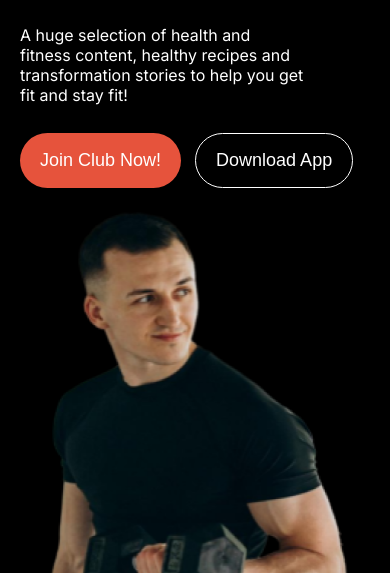
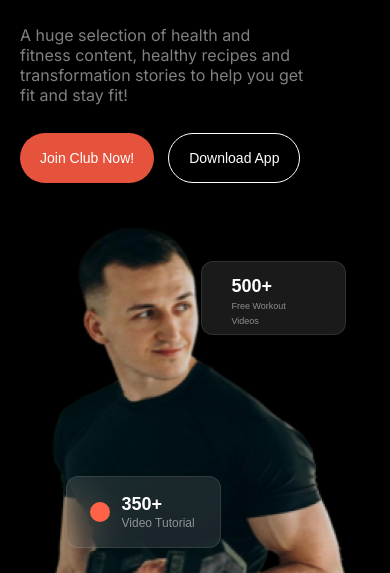
Before and after one commit to ashrafulhossain1/assignment-two, a plain HTML site: page index.html in a window 390 px wide. Shown: the part 271-844 px from the top of the page. Drawn offline with Linux system fonts and the light colour scheme; a web font is replaced by a local one.

Commit message:
full complate

```diff
--- a/index.html
+++ b/index.html
@@ -40,6 +40,22 @@
                 </div>
                 <div class="banner-image">
                     <img src="images/Images 2.png" alt="">
+                    <!-- badge -->
+                    <button class="badge-one">
+                        <div class="badge-circle"></div>
+                        <div>
+                            <span class="title">350+</span><br>
+                            <span class="description">Video Tutorial</span>
+                        </div>
+                    </button>
+
+                    <button class="badge-two">
+                        <div>
+                            <span class="title">500+</span><br>
+                            <span class="description">Free Workout Videos</span>
+                        </div>
+                    </button>
+                    <!-- badge -->
                 </div>
             </div>
         </div>
--- a/styles/responsive.css
+++ b/styles/responsive.css
@@ -41,16 +41,47 @@
 
     .banner-btn .btn-primary {
         padding: 16px 20px;
+        font-size: 14px;
     }
 
     .banner-image {
+        margin-top: 20px;
         width: 100%;
 
     }
-
     .banner-image img {
-        margin: 0 auto;
+        margin-left: 0;
     }
 
+    .badge-one {
+        height: 72px;
+        width: 155px;
+        top: 47%;
+        left: 13%;
+    }
+
+    .badge-two {
+        width: 145px;
+        height: 74px;
+        top: 10%;
+        right: 7%;
+
+    }
+
+    .badge-one .title {
+        font-size: 18px;
+    }
+
+    .badge-two .title {
+        font-size: 18px;
+    }
+
+    .badge-one .description {
+        font-size: 12px;
+    }
+
+    .badge-two .description {
+        font-size: 9px;
+    }
 
 }
--- a/styles/styles.css
+++ b/styles/styles.css
@@ -12,6 +12,15 @@ body {
     margin: 0;
     padding: 0;
     box-sizing: border-box;
+}
+
+.title{
+    font-weight: 900;
+    color: white;
+}
+.description{
+    font-weight: 400;
+    color: rgba(255, 255, 255, 0.5);
 }
 
 
@@ -87,29 +96,35 @@ body {
     /* border: 5px solid skyblue; */
     /* background-color: aqua; */
 }
-.banner-content-wrapper{
+
+.banner-content-wrapper {
     max-width: 520px;
     /* border: 1px solid blueviolet; */
 }
-.banner-content .title{
+
+.banner-content .title {
     font-size: 78px;
     font-weight: 900;
 }
 
-.banner-content .description{
+.banner-content .description {
     margin: 28px 0;
 }
-.banner-btn{
+
+.banner-btn {
     display: flex;
     gap: 14px;
 }
-.banner-btn .btn-primary{
+
+.banner-btn .btn-primary {
     padding: 16px 40px;
 }
-.banner-btn .btn-primary:last-child{
+
+.banner-btn .btn-primary:last-child {
     background-color: transparent;
     border: 1px solid white;
 }
+
 #shape {
     font-family: 'Miama', sans-serif;
     line-height: 1px;
@@ -124,10 +139,62 @@ body {
     display: flex;
     align-items: center;
     justify-content: center;
+    position: relative;
 }
-.banner-image img{
+
+.banner-image img {
     /* border: 1px solid yellowgreen; */
     width: 350px;
     height: 580px;
-    /* margin-left: 70px; */
+    margin-left: 145px;
 }
+/* badge */
+.badge-one {
+    padding: 20px 23px;
+    position: absolute;
+    top: 71%;
+    left:16%;
+
+    border: 1px solid rgba(255, 255, 255, 0.1);
+    border-radius: 12px;
+    backdrop-filter: blur(20px);
+    background: rgba(255, 255, 255, 0.1);
+
+    display: flex;
+    align-items: center;
+    gap: 12px;
+}
+.badge-one div{
+    text-align: left;
+}
+
+.badge-two {
+    padding: 14px 30px;
+    position: absolute;
+    top: 20%;
+    right: -5%;
+
+    border: 1px solid rgba(255, 255, 255, 0.1);
+    border-radius: 12px;
+    backdrop-filter: blur(20px);
+    background: rgba(255, 255, 255, 0.1);
+    text-align: left;
+}
+
+.badge-one .title {
+    font-size: 24px;
+    color: white;
+    font-weight: 900;
+}
+
+.badge-two .title {
+    font-size: 40px;
+    /* color: white;
+    font-weight: 900; */
+}
+.badge-circle{
+    width: 20px;
+    height: 20px;
+    background-color: tomato;
+    border-radius: 50%;
+}
```
